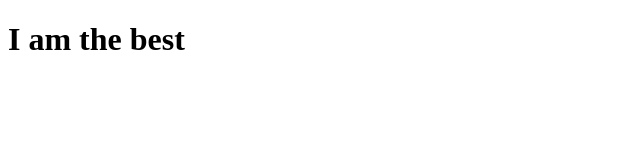
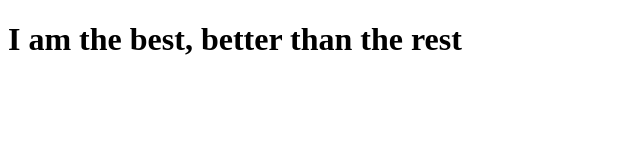
Before and after one commit to rlpike/coursera-test, a plain HTML site: page site/index.html in a window 1280 px wide. Shown: the whole page, without its empty margins (0-640 px from the left). Drawn offline with Linux system fonts and the light colour scheme.

Commit message:
Small Change

```diff
--- a/site/index.html
+++ b/site/index.html
@@ -6,6 +6,6 @@
 	<title>Number One</title>
 </head>
 <body>
-<h1>I am the best</h1>
+<h1>I am the best, better than the rest</h1>
 </body>
 </html>
```
